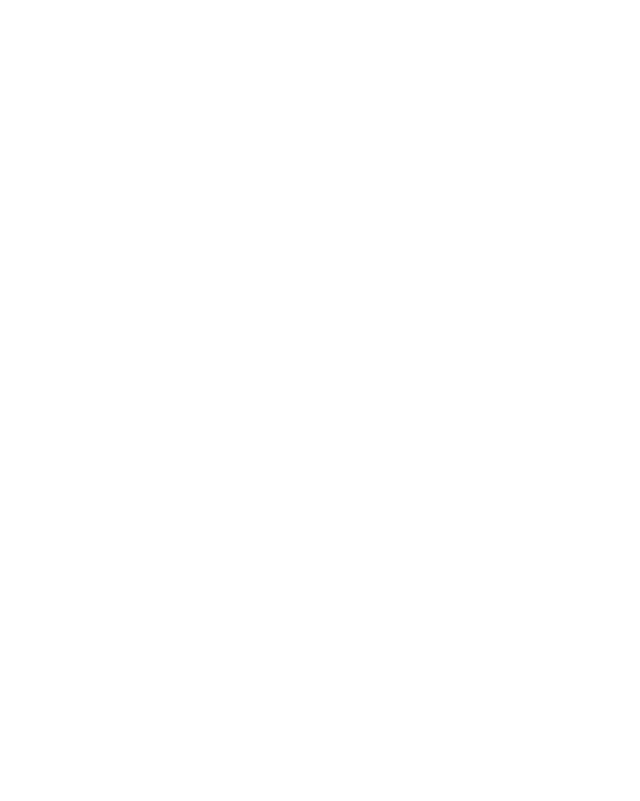
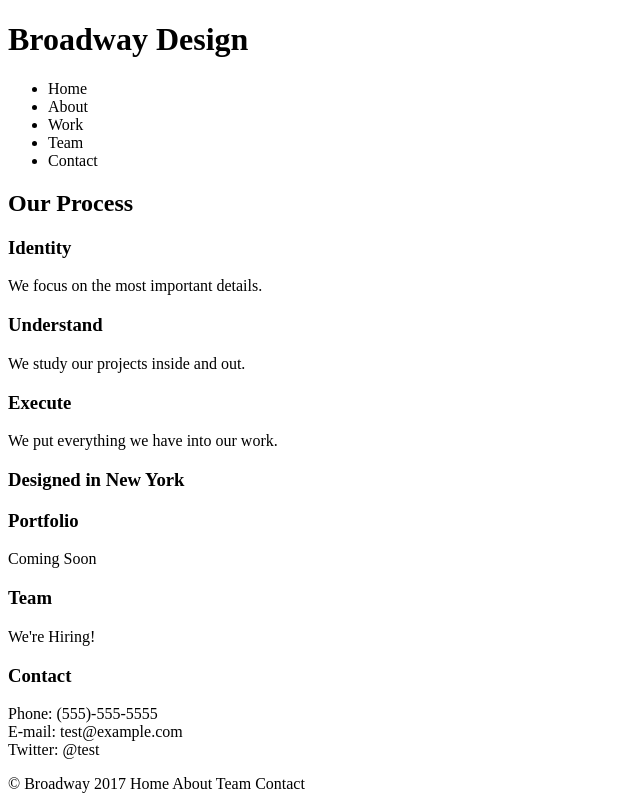
Before and after one commit to LJamesV/broadway-design, a plain HTML site: page index.html in a window 1280 px wide. Shown: the whole page, without its empty margins (0-640 px from the left). Drawn offline with Linux system fonts and the light colour scheme.

Commit message:
text structure

```diff
--- a/index.html
+++ b/index.html
@@ -5,6 +5,31 @@
     <title>Broadway Design</title>
   </head>
   <body>
-
+    <h1>Broadway Design</h1>
+    <ul>
+      <li>Home</li>
+      <li>About</li>
+      <li>Work</li>
+      <li>Team</li>
+      <li>Contact</li>
+    </ul>
+    <h2>Our Process</h2>
+    <h3>Identity</h3>
+    <p>We focus on the most important details.</p>
+    <h3>Understand</h3>
+    <p>We study our projects inside and out.</p>
+    <h3>Execute</h3>
+    <p>We put everything we have into our work.</p>
+    <h3>Designed in New York</h3>
+    <h3>Portfolio</h3>
+    <p>Coming Soon</p>
+    <h3>Team</h3>
+    <p>We're Hiring!</p>
+    <h3>Contact</h3>
+    <p>Phone: (555)-555-5555 <br>
+       E-mail: test@example.com <br>
+       Twitter: @test
+    </p>
+    <footer>&copy; Broadway 2017 Home About Team Contact</footer>
   </body>
 </html>
```
